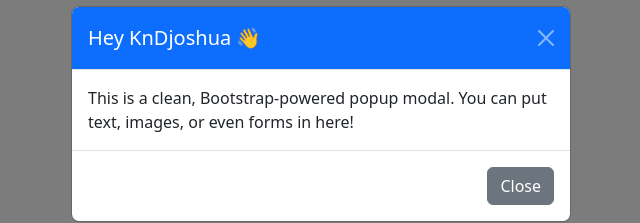
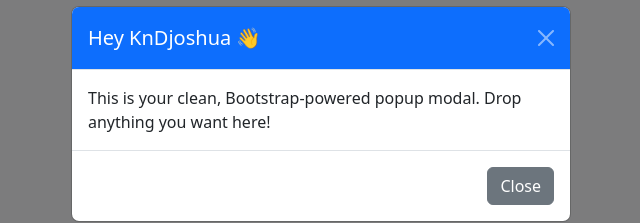
Before and after one commit to KnDjoshua/popup, a plain HTML site: page index.html in a window 1280 px wide. Both pictures are taken after a click on the button "Click Me to Pop Up". Shown: the part 286-509 px from the top of the page, without its empty margins (319-959 px from the left). Drawn offline with nearby package versions, Linux system fonts and the light colour scheme.

Commit message:
Update index.html

```diff
--- a/index.html
+++ b/index.html
@@ -1,16 +1,17 @@
 <!DOCTYPE html>
 <html lang="en">
 <head>
-  <meta charset="UTF-8">
-  <title>Bootstrap Popup Modal</title>
-  <meta name="viewport" content="width=device-width, initial-scale=1">
+  <meta charset="UTF-8" />
+  <meta name="viewport" content="width=device-width, initial-scale=1" />
+  <title>KnDjoshua Popup Modal</title>
+
   <!-- Bootstrap CSS -->
-  <link href="https://cdn.jsdelivr.net/npm/bootstrap@5.3.3/dist/css/bootstrap.min.css" rel="stylesheet">
+  <link href="https://cdn.jsdelivr.net/npm/bootstrap@5.3.3/dist/css/bootstrap.min.css" rel="stylesheet" />
 </head>
-<body class="d-flex flex-column align-items-center justify-content-center" style="height: 100vh; background: #f8f9fa;">
+<body class="d-flex flex-column align-items-center justify-content-center" style="height:100vh; background:#f8f9fa;">
 
-  <!-- Trigger Button -->
-  <button type="button" class="btn btn-primary btn-lg" data-bs-toggle="modal" data-bs-target="#knModal">
+  <!-- Button trigger -->
+  <button id="mySqspBtn" type="button" class="btn btn-primary btn-lg">
     Click Me to Pop Up
   </button>
 
@@ -23,7 +24,7 @@
           <button type="button" class="btn-close btn-close-white" data-bs-dismiss="modal" aria-label="Close"></button>
         </div>
         <div class="modal-body">
-          This is a clean, Bootstrap-powered popup modal. You can put text, images, or even forms in here!
+          This is your clean, Bootstrap-powered popup modal. Drop anything you want here!
         </div>
         <div class="modal-footer">
           <button type="button" class="btn btn-secondary" data-bs-dismiss="modal">Close</button>
@@ -32,7 +33,17 @@
     </div>
   </div>
 
-  <!-- Bootstrap JS Bundle (includes Popper) -->
+  <!-- Bootstrap Bundle JS (includes Popper) -->
   <script src="https://cdn.jsdelivr.net/npm/bootstrap@5.3.3/dist/js/bootstrap.bundle.min.js"></script>
+
+  <!-- JS to trigger modal -->
+  <script>
+    const btn = document.getElementById('mySqspBtn');
+    btn.addEventListener('click', () => {
+      const modal = new bootstrap.Modal(document.getElementById('knModal'));
+      modal.show();
+    });
+  </script>
+
 </body>
 </html>
```
